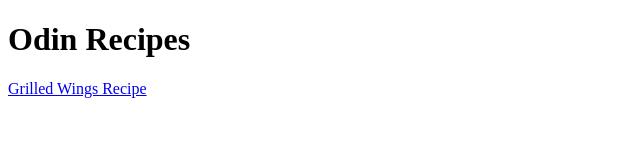
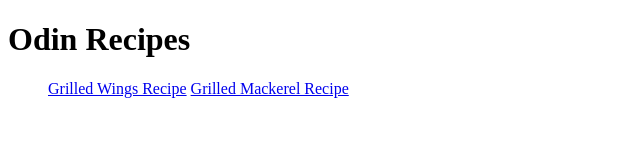
Before and after one commit to farazislam/odin-recipes, a plain HTML site: page index.html in a window 1280 px wide. Shown: the whole page, without its empty margins (0-640 px from the left). Drawn offline with Linux system fonts and the light colour scheme.

Commit message:
Update index.html with new link

```diff
--- a/index.html
+++ b/index.html
@@ -7,6 +7,9 @@
 </head>
 <body>
     <h1>Odin Recipes</h1>
-    <a href="recipes/grilled-wings.html">Grilled Wings Recipe</a>
+    <ol>
+        <a href="recipes/grilled-wings.html">Grilled Wings Recipe</a>
+        <a href="recipes/grilled-mackerel.html">Grilled Mackerel Recipe</a>
+    </ol>
 </body>
 </html>
```
